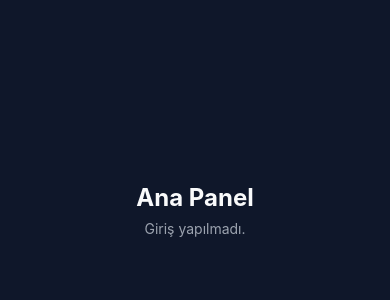
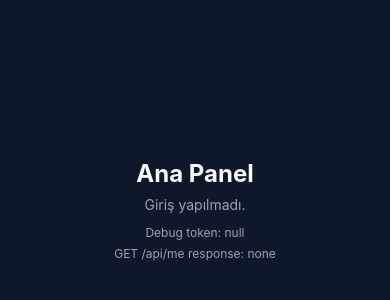
Before and after one commit to dogukan-filiz/IOS-Fitness-Macro-Tracking-Application, a React Native app in the folder mobile/: screen /Home in a window 390 px wide. Shown: the part 212-512 px from the top of the page. Built offline with nearby package versions, Linux system fonts and the light colour scheme.

Commit message:
debug: show token and /api/me response on HomeScreen

```diff
--- a/mobile/src/screens/HomeScreen.tsx
+++ b/mobile/src/screens/HomeScreen.tsx
@@ -6,6 +6,8 @@ import { API_BASE } from '../config/api';
 export default function HomeScreen() {
   const [loading, setLoading] = useState(true);
   const [user, setUser] = useState<{ id?: number; name?: string; email?: string } | null>(null);
+  const [debugToken, setDebugToken] = useState<string | null>(null);
+  const [debugResp, setDebugResp] = useState<string | null>(null);
 
   useEffect(() => {
     (async () => {
@@ -38,6 +40,9 @@ export default function HomeScreen() {
           ) : (
             <Text style={styles.subtitle}>Giriş yapılmadı.</Text>
           )}
+          {/* Debug info */}
+          <Text style={{ marginTop: 12, color: '#9ca3af', fontSize: 12 }}>Debug token: {debugToken ?? 'null'}</Text>
+          <Text style={{ marginTop: 6, color: '#9ca3af', fontSize: 12 }}>GET /api/me response: {debugResp ?? 'none'}</Text>
         </>
       )}
     </View>
```
